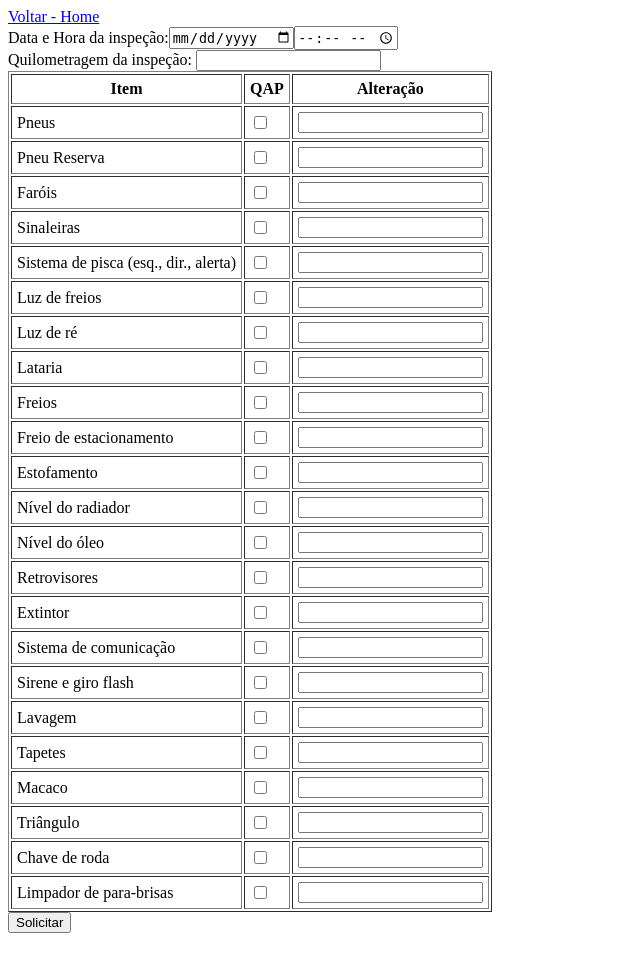
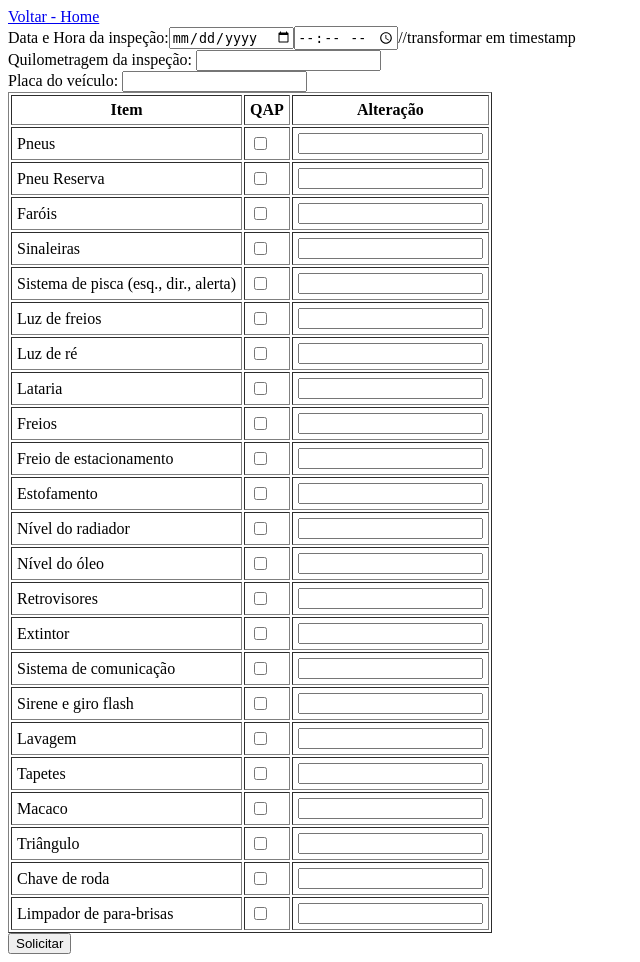
Before and after one commit to jorgeiffar/TCC_Quartelaria, a PHP site: page /checkListVtr.php in a window 1280 px wide. Shown: the whole page, without its empty margins (0-640 px from the left). Before the commit the page ends 933 px from the top, so only its background shows below. Run offline with PHP 8.4, Linux system fonts and the light colour scheme.

Commit message:
Anotações e placa veiculo
Agora o solicitante deve informar a placa do veiculo.
anotação para ao inves de colocar a data di e tal de inspeção, o sistema ja faz isso com timestamp

```diff
--- a/checkListVtr.php
+++ b/checkListVtr.php
@@ -8,8 +8,9 @@
 <body>
     <a href="homeSolicitante.php">Voltar - Home</a>
     <form action="visualizar_chkvtr.php" method="post">
-    Data e Hora da inspeção:<input type="date" name="data"><input type="time" name="horarioInsepcao"><br>
+    Data e Hora da inspeção:<input type="date" name="data"><input type="time" name="horarioInsepcao">//transformar em timestamp<br>
     Quilometragem da inspeção: <input type="number" name="kmInspecao"><br>
+    Placa do veículo: <input type="text" name="pVeiculo"><br>
     <table border="1" cellpadding="5">
       <thead>
         <tr>
```
